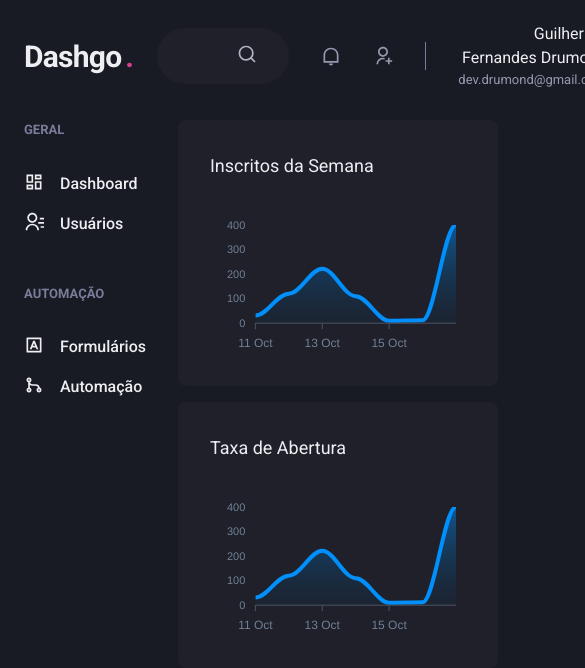
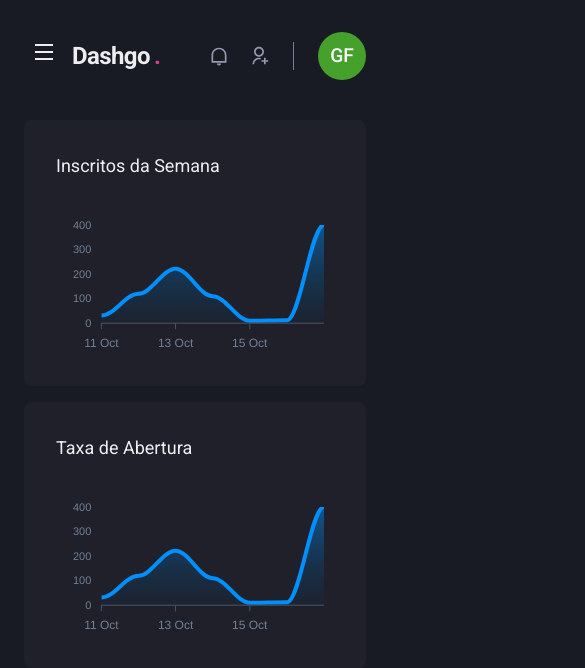
Before and after one commit to gui-drumond/dashgo, a Next.js app: page /dashboard in a window 390 px wide. Shown: the top 668 px of the page, 585 px wide, since content can reach past the window. Built offline with nearby package versions, Linux system fonts and the light colour scheme.

Commit message:
feat: Add hook, provider and components responsive

```diff
--- a/src/components/Header/Logo.tsx
+++ b/src/components/Header/Logo.tsx
@@ -2,7 +2,7 @@ import { Text } from '@chakra-ui/react'
 export function Logo(){
   return (
     <Text
-      fontSize="3xl"
+      fontSize={["2xl","3xl"]}
       fontWeight="bold"
       letterSpacing="tight"
       w="64"
--- a/src/components/Header/NotificationNav.tsx
+++ b/src/components/Header/NotificationNav.tsx
@@ -3,9 +3,9 @@ import { RiNotificationLine, RiUserAddLine } from 'react-icons/ri'
 export function NotificationNav(){
   return (
     <HStack
-        spacing="8"
-        mx="8"
-        pr="8"
+        spacing={["5","8"]}
+        mx={["6","8"]}
+        pr={["6","8"]}
         py="1"
         color="gray.300"
         borderRightWidth={1}
--- a/src/components/Header/Profile.tsx
+++ b/src/components/Header/Profile.tsx
@@ -1,14 +1,20 @@
 import { Avatar, Box, Flex,Text } from "@chakra-ui/react";
 import React from "react";
-export function Profile() {
+
+
+interface ProfileProps{
+  showProfileData?: boolean;
+}
+
+export function Profile({ showProfileData = true }:ProfileProps) {
   return (
     <Flex aling="center">
-      <Box mr="4" textAlign="right">
+      {showProfileData && <Box mr="4" textAlign="right">
         <Text> Guilherme Fernandes Drumond </Text>
         <Text color="gray.300" fontSize="small">
           dev.drumond@gmail.com
         </Text>
-      </Box>
+      </Box>}
       <Avatar size="md" name="Guilherme Fernandes Drumond" />
     </Flex>
   );
--- a/src/components/Header/index.tsx
+++ b/src/components/Header/index.tsx
@@ -1,11 +1,17 @@
-import { Flex } from '@chakra-ui/react'
-import React from 'react'
+import { Flex, Icon, IconButton, useBreakpointValue } from '@chakra-ui/react'
+import { useSidebarDrawer } from '../../contexts/SIdebarDrawerContext'
 import { Logo } from './Logo'
 import { NotificationNav } from './NotificationNav'
 import { Profile } from './Profile'
 import { SearchBox } from './SearchBox'
+import { RiMenuLine } from 'react-icons/ri'
+export function Header(){
+  const { onOpen } = useSidebarDrawer()
+  const isWideVersion = useBreakpointValue({
+    base: false,
+    lg: true
+  })
 
-export function Header(){
   return(
     <Flex
       as="header"
@@ -17,15 +23,29 @@ export function Header(){
       px="6"
       align="center"
       >
-      <Logo />
+    { !isWideVersion && (
+      <IconButton
+        aria-label="Open Navegation"
+        icon={<Icon as={RiMenuLine}/>}
+        fontSize="24"
+        variant="unstyled"
+        onClick={onOpen}
+        mr="2"
+      >
 
-      <SearchBox />
+      </IconButton>
+
+     ) }
+
+    <Logo />
+
+    { isWideVersion &&  <SearchBox /> }
       <Flex
         align="center"
         ml="auto"
       >
       <NotificationNav />
-      <Profile />
+      <Profile showProfileData={isWideVersion}/>
       </Flex>
     </Flex>
   )
--- a/src/components/Pagination/index.tsx
+++ b/src/components/Pagination/index.tsx
@@ -4,7 +4,7 @@ import { PaginationItem } from "./PaginationItem";
 export function Pagination() {
   return (
     <Stack
-      direction="row"
+      direction={["column","row"]}
       mt="8"
       justify="space-between"
       align="center"
--- a/src/components/Sidebar/NavLink.tsx
+++ b/src/components/Sidebar/NavLink.tsx
@@ -1,19 +1,22 @@
-import { Link, Text, Icon, LinkProps as ChakraLinkProps } from '@chakra-ui/react'
+import { Link as ChakraLink, Text, Icon, LinkProps as ChakraLinkProps } from '@chakra-ui/react'
 import { ElementType, ReactNode } from 'react';
+import Link from 'next/link';
 
 interface NavLinkProps extends ChakraLinkProps{
   children: ReactNode;
   icon: ElementType;
+  href: string;
 }
 
-
-export function NavLink({ icon, children, ...rest }: NavLinkProps){
+export function NavLink({ icon, children, href, ...rest }: NavLinkProps){
   return (
-    <Link display="flex" { ...rest } align="center">
-      <Icon as={icon} fontSize="20" />
-      <Text ml="4" fontWeight="medium">
-        {children}
-      </Text>
+    <Link href={href} passHref>
+       <ChakraLink display="flex" { ...rest } align="center">
+        <Icon as={icon} fontSize="20" />
+        <Text ml="4" fontWeight="medium">
+          {children}
+        </Text>
+      </ChakraLink>
     </Link>
   );
 }
--- /dev/null
+++ b/src/components/Sidebar/SideBarNav.tsx
@@ -0,0 +1,20 @@
+import { Stack } from "@chakra-ui/react";
+import { RiDashboardLine, RiContactsLine, RiInputMethodLine, RiGitMergeLine } from "react-icons/ri";
+import { NavLink } from "./NavLink";
+import { NavSection } from "./NavSection";
+
+
+export function SideBarNav(){
+  return(
+    <Stack spacing="12" align="flex-start">
+        <NavSection title="GERAL">
+         <NavLink icon={RiDashboardLine} href="/dashboard" > Dashboard </NavLink>
+         <NavLink icon={RiContactsLine} href="/users"> Usuários </NavLink>
+        </NavSection>
+        <NavSection title="AUTOMAÇÃO">
+         <NavLink icon={RiInputMethodLine} href="/forms"> Formulários </NavLink>
+         <NavLink icon={RiGitMergeLine} href="/automation"> Automação </NavLink>
+        </NavSection>
+      </Stack>
+  )
+}
--- a/src/components/Sidebar/index.tsx
+++ b/src/components/Sidebar/index.tsx
@@ -1,21 +1,32 @@
-import { Box, Stack, Text, Link, Icon } from "@chakra-ui/react";
-import { RiContactsLine, RiDashboardLine, RiGitMergeLine, RiInputMethodLine } from "react-icons/ri";
-import { NavLink } from "./NavLink";
-import { NavSection } from "./NavSection";
+import { Box, Drawer, DrawerBody, DrawerCloseButton, DrawerContent, DrawerHeader, DrawerOverlay, useBreakpointValue } from "@chakra-ui/react";
+import { useSidebarDrawer } from "../../contexts/SIdebarDrawerContext";
+import { SideBarNav } from "./SideBarNav";
 
 export function SideBar() {
+  const { isOpen, onClose } = useSidebarDrawer()
+
+  const isDrawerSiderBar = useBreakpointValue({
+    base:true,
+    lg: false
+  })
+  if(isDrawerSiderBar){
+    return(
+      <Drawer isOpen={isOpen} placement="left" onClose={onClose}>
+        <DrawerOverlay>
+          <DrawerContent bg="gray.900">
+            <DrawerCloseButton mt="6" />
+            <DrawerHeader>Navegação</DrawerHeader>
+            <DrawerBody>
+              <SideBarNav />
+            </DrawerBody>
+          </DrawerContent>
+        </DrawerOverlay>
+      </Drawer>
+    )
+  }
   return (
     <Box as="aside" w="64" mr="8">
-      <Stack spacing="12" align="flex-start">
-        <NavSection title="GERAL">
-         <NavLink icon={RiDashboardLine}> Dashboard </NavLink>
-         <NavLink icon={RiContactsLine}> Usuários </NavLink>
-        </NavSection>
-        <NavSection title="AUTOMAÇÃO">
-         <NavLink icon={RiInputMethodLine}> Formulários </NavLink>
-         <NavLink icon={RiGitMergeLine}> Automação </NavLink>
-        </NavSection>
-      </Stack>
+      <SideBarNav />
     </Box>
   );
 }
--- /dev/null
+++ b/src/contexts/SidebarDrawerContext.tsx
@@ -0,0 +1,28 @@
+import { createContext, ReactNode, useContext, useEffect } from "react";
+import { useDisclosure, UseDisclosureReturn } from "@chakra-ui/react";
+import { useRouter } from "next/router";
+
+interface SidebarDrawerProps {
+  children: ReactNode;
+}
+
+type SidebarDrawerContextData = UseDisclosureReturn
+
+export const SidebarDrawerContext = createContext({} as SidebarDrawerContextData);
+
+export function SidebarDrawerProvider({ children }: SidebarDrawerProps){
+  const disclosure = useDisclosure();
+  const router = useRouter();
+
+  useEffect(() => {
+    disclosure.onClose()
+  }, [router.asPath])
+  return(
+    <SidebarDrawerContext.Provider value={disclosure}>
+      {children}
+    </SidebarDrawerContext.Provider>
+  )
+}
+
+
+export const useSidebarDrawer = () => useContext(SidebarDrawerContext)
```
